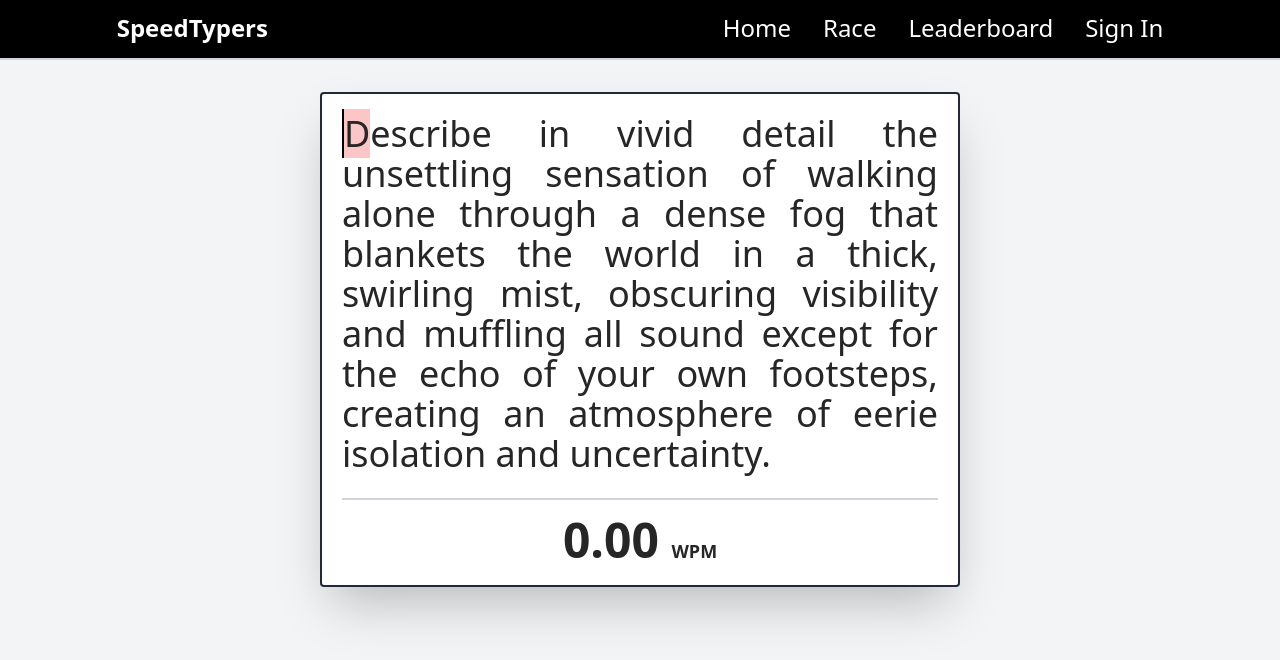
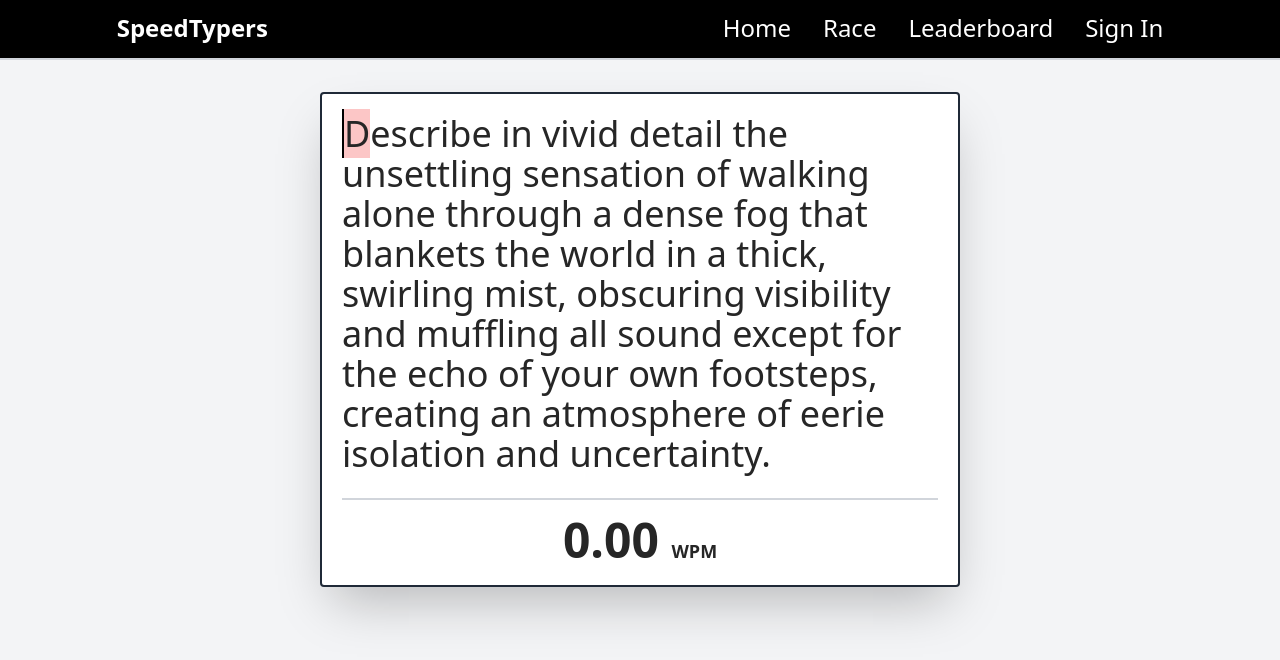
Before and after one commit to MarshPeter/speed-typers-next, a Next.js app: page /prompter in a window 1280 px wide. Shown: the top 660 px of the page. Built offline with nearby package versions, Linux system fonts and the light colour scheme; no server answers.

Commit message:
removed justify text for prompts

```diff
--- a/src/components/TypingPrompt.tsx
+++ b/src/components/TypingPrompt.tsx
@@ -113,7 +113,7 @@ export default function TypingPrompt({
                 <Countdown onConclusionFunction={finishCountdown}></Countdown>
             ) : null}
             <div className="border-gray-300 border-b-2 pb-6">
-                <p className="text-4xl text-justify">
+                <p className="text-4xl">
                     {phrase.split("").map((char, index) => {
                         if (index > highlightIndex) return char;
 
```
